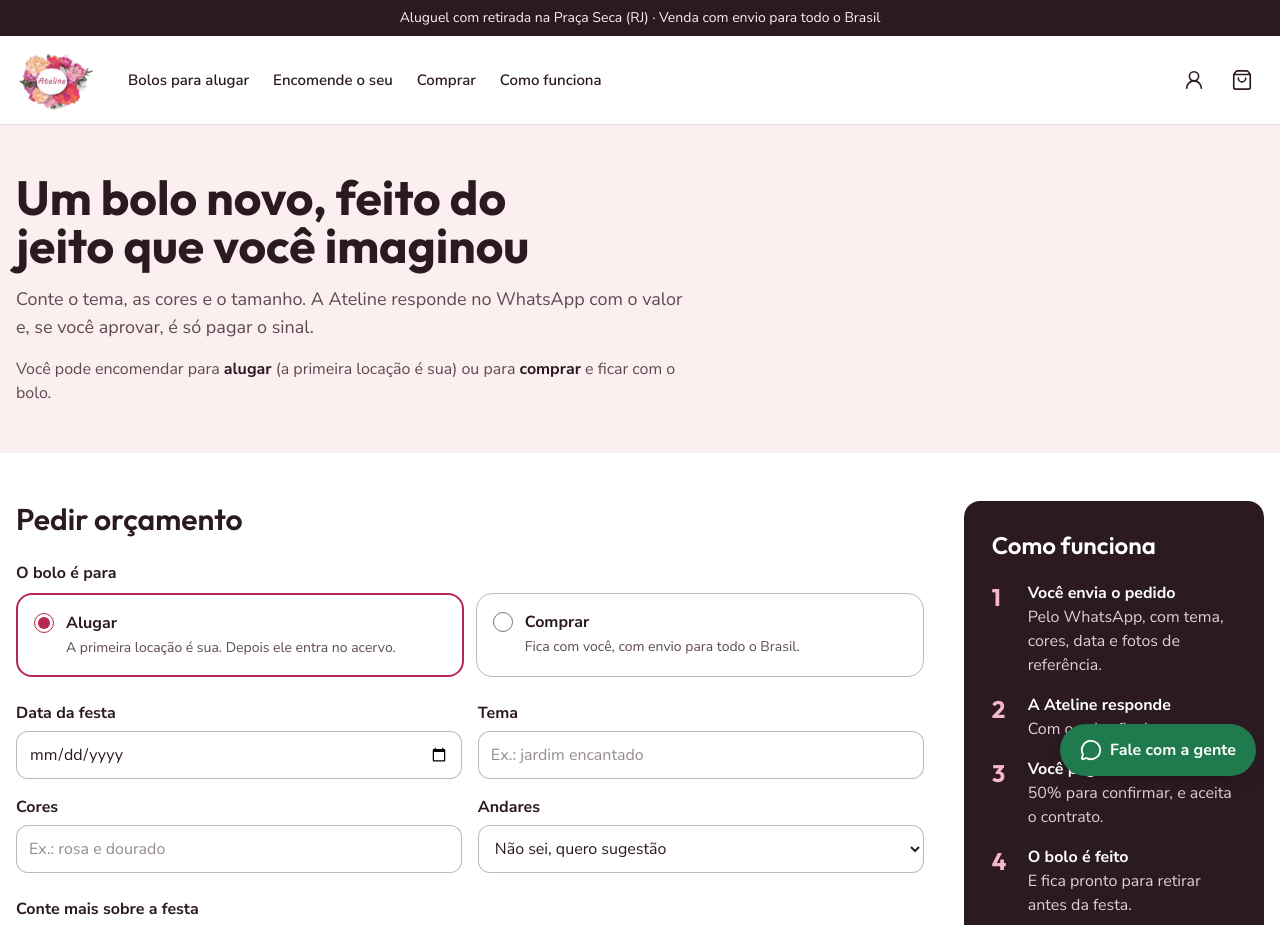
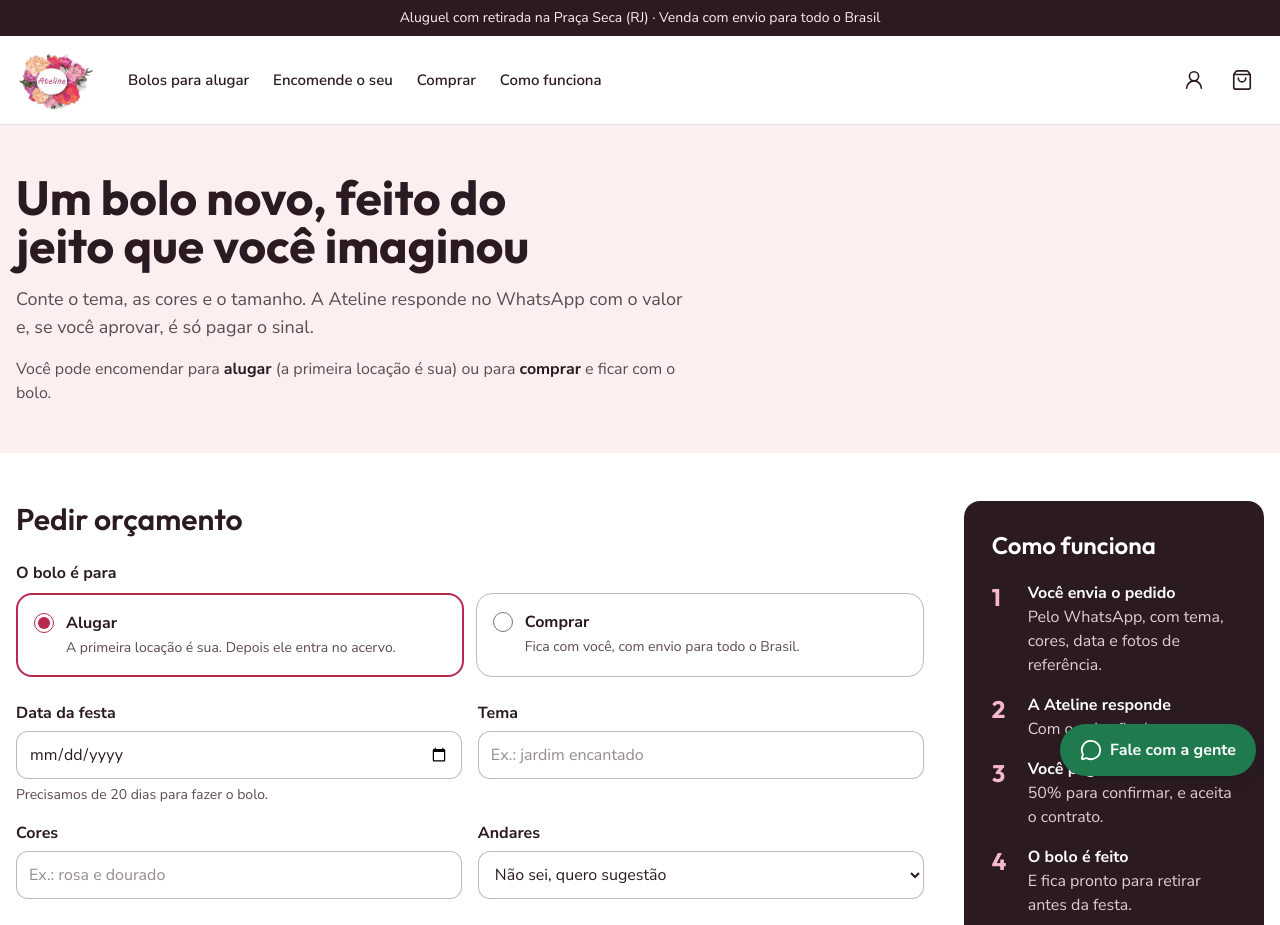
Before and after one commit to DanieSolinho/ateline, a Next.js app: page /encomenda in a window 1280 px wide. Shown: the top 925 px of the page. Built offline with nearby package versions, Linux system fonts and the light colour scheme.

Commit message:
Antecedência de 20 dias para bolo novo

```diff
--- a/components/encomenda/FormularioEncomenda.tsx
+++ b/components/encomenda/FormularioEncomenda.tsx
@@ -7,10 +7,10 @@ import { linkWhatsApp } from "@/lib/contato";
 import {
   criarEsquemaEncomenda,
   cupomValido,
-  dataMinimaParaRefazer,
+  antecedenciaEmDias,
+  dataMinimaDaFesta,
   mensagemDeEncomenda,
   precoComCupom,
-  somarDias,
   type BoloParaRefazer,
   type CampoEncomenda,
 } from "@/lib/encomenda";
@@ -52,7 +52,7 @@ export function FormularioEncomenda({ refaziveis, cupom }: Props) {
         }
       : null;
 
-  const dataMinima = hoje ? (refazer ? dataMinimaParaRefazer(hoje) : somarDias(hoje, 1)) : undefined;
+  const dataMinima = hoje ? dataMinimaDaFesta(hoje, refazer !== null) : undefined;
   const valor = refazer ? precoComCupom(refazer.preco, cupomDigitado, cupom) : null;
 
   function escolherParaRefazer(codigo: string) {
@@ -249,7 +249,10 @@ export function FormularioEncomenda({ refaziveis, cupom }: Props) {
           <div className="grid gap-4 sm:grid-cols-2">
             <Campo nome="festa" rotulo="Data da festa" erro={erros.festa}>
               <input id="festa" name="festa" type="date" min={dataMinima} aria-invalid={!!erros.festa}
-                aria-describedby="festa-erro" className={estiloCampo} />
+                aria-describedby="festa-erro festa-dica" className={estiloCampo} />
+              <p id="festa-dica" className="text-sm text-ameixa-suave">
+                Precisamos de {antecedenciaEmDias(refazer !== null)} dias para fazer o bolo.
+              </p>
             </Campo>
             {!refazer && (
               <Campo nome="tema" rotulo="Tema" erro={erros.tema}>
--- a/lib/encomenda.ts
+++ b/lib/encomenda.ts
@@ -1,6 +1,6 @@
 import { z } from "zod";
 import { formatarPreco } from "@/lib/formatar";
-import { ANTECEDENCIA_REFAZER_DIAS } from "@/lib/regras";
+import { ANTECEDENCIA_BOLO_NOVO_DIAS, ANTECEDENCIA_REFAZER_DIAS } from "@/lib/regras";
 import { somenteDigitos, telefoneValido } from "@/lib/validacao";
 import type { Cupom } from "@/types/catalogo";
 
@@ -11,9 +11,13 @@ export function somarDias(iso: string, dias: number): string {
   return data.toISOString().slice(0, 10);
 }
 
-// Primeira data de festa possível para refazer um bolo do acervo
-export function dataMinimaParaRefazer(hoje: string): string {
-  return somarDias(hoje, ANTECEDENCIA_REFAZER_DIAS);
+// Primeira data de festa possível: refazer um bolo do acervo ou fazer um bolo novo
+export function antecedenciaEmDias(refazer: boolean): number {
+  return refazer ? ANTECEDENCIA_REFAZER_DIAS : ANTECEDENCIA_BOLO_NOVO_DIAS;
+}
+
+export function dataMinimaDaFesta(hoje: string, refazer: boolean): string {
+  return somarDias(hoje, antecedenciaEmDias(refazer));
 }
 
 // O cupom vale se o código bater (sem ligar para maiúsculas e espaços)
@@ -38,7 +42,8 @@ export type BoloParaRefazer = {
 
 // As regras do formulário. A data mínima depende de "hoje" e de ser refazer ou bolo novo.
 export function criarEsquemaEncomenda(hoje: string, refazer: BoloParaRefazer | null) {
-  const minima = refazer ? dataMinimaParaRefazer(hoje) : somarDias(hoje, 1);
+  const minima = dataMinimaDaFesta(hoje, refazer !== null);
+  const dias = antecedenciaEmDias(refazer !== null);
   return z
     .object({
       finalidade: z.enum(["alugar", "comprar"], { error: "Escolha alugar ou comprar." }),
@@ -46,9 +51,7 @@ export function criarEsquemaEncomenda(hoje: string, refazer: BoloParaRefazer | n
         .string()
         .regex(/^\d{4}-\d{2}-\d{2}$/, { error: "Escolha a data da festa." })
         .refine((data) => data >= minima, {
-          error: refazer
-            ? `Para refazer um bolo, precisamos de ${ANTECEDENCIA_REFAZER_DIAS} dias. Escolha uma data a partir de ${minima.split("-").reverse().join("/")}.`
-            : "Escolha uma data futura.",
+          error: `Precisamos de ${dias} dias para fazer o bolo. Escolha uma data a partir de ${minima.split("-").reverse().join("/")}.`,
         }),
       tema: refazer ? z.string().trim() : z.string().trim().min(2, { error: "Conte o tema da festa." }),
       cores: z.string().trim(),
--- a/lib/regras.ts
+++ b/lib/regras.ts
@@ -1,4 +1,5 @@
 // Regras do contrato da Ateline, num lugar só
 export const TAXA_SEGURANCA = 50; // caução, devolvida se a peça voltar sem avarias e no prazo
 export const PERCENTUAL_SINAL = 0.5; // 50% da locação na reserva
-export const ANTECEDENCIA_REFAZER_DIAS = 20;
+export const ANTECEDENCIA_REFAZER_DIAS = 20; // bolo igual a um do acervo
+export const ANTECEDENCIA_BOLO_NOVO_DIAS = 20; // bolo novo, do jeito da cliente
```
Also changed, not shown: 1 other file (tests, documents, lock files or other folders).
